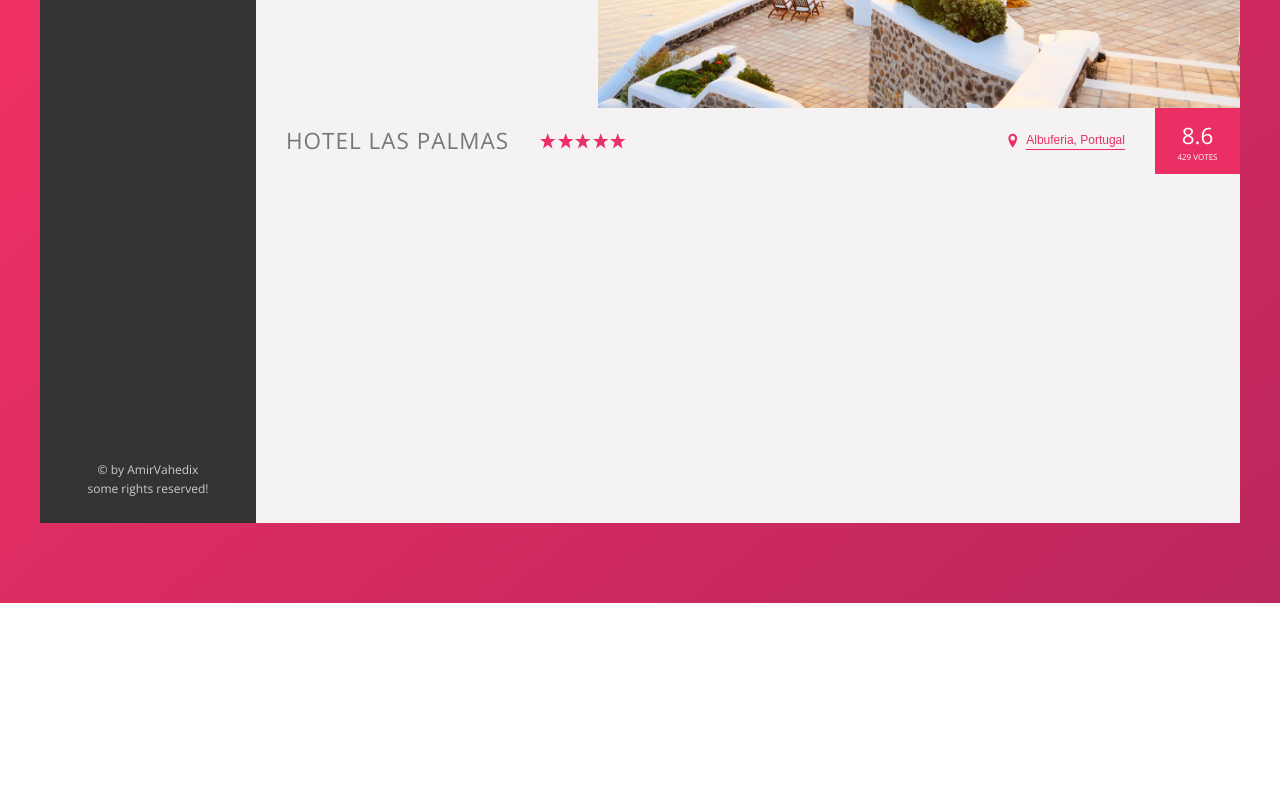
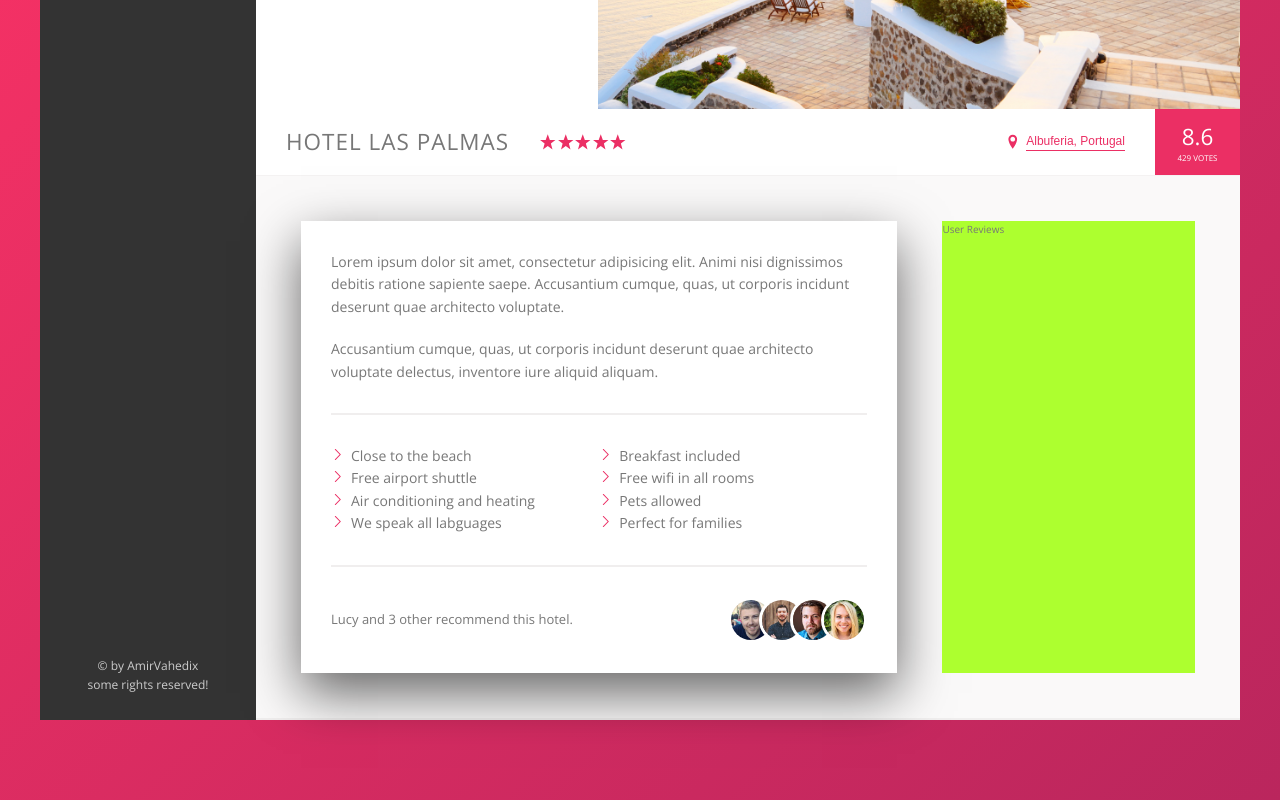
Before and after one commit to AmirVahedix/Trillo, a website: page index.html in a window 1280 px wide. Shown: the part 428-1228 px from the top of the page. Before the commit the page ends 1031 px from the top, so only its background shows below. Drawn offline with nearby package versions, Linux system fonts and the light colour scheme.

Commit message:
Build description section

```diff
--- a/index.html
+++ b/index.html
@@ -154,7 +154,46 @@
 
                 </div>
 
+                <div class="detail">
 
+                    <div class="description">
+                        <p class="paragraph">
+                            Lorem ipsum dolor sit amet, consectetur adipisicing elit. Animi nisi dignissimos debitis
+                            ratione sapiente saepe. Accusantium cumque, quas, ut corporis incidunt deserunt quae
+                            architecto voluptate.
+                        </p>
+                        <p class="paragraph">
+                            Accusantium cumque, quas, ut corporis incidunt deserunt quae architecto voluptate delectus,
+                            inventore iure aliquid aliquam.
+                        </p>
+                        <ul class="list">
+                            <li class="list__item">Close to the beach</li>
+                            <li class="list__item">Breakfast included</li>
+                            <li class="list__item">Free airport shuttle</li>
+                            <li class="list__item">Free wifi in all rooms</li>
+                            <li class="list__item">Air conditioning and heating</li>
+                            <li class="list__item">Pets allowed</li>
+                            <li class="list__item">We speak all labguages</li>
+                            <li class="list__item">Perfect for families</li>
+                        </ul>
+                        <div class="recommend">
+                            <p class="recommend__count">
+                                Lucy and 3 other recommend this hotel.
+                            </p>
+                            <div class="recommend__friends">
+                                <img src="img/user-3.jpg" alt="Friend 3" class="recommend__photo">
+                                <img src="img/user-4.jpg" alt="Friend 4" class="recommend__photo">
+                                <img src="img/user-5.jpg" alt="Friend 5" class="recommend__photo">
+                                <img src="img/user-6.jpg" alt="Friend 6" class="recommend__photo">
+                            </div>
+                        </div>
+                    </div>
+
+                    <div class="user-reviews">
+                        User Reviews
+                    </div>
+
+                </div>
 
             </main>
 
--- a/sass/_base.scss
+++ b/sass/_base.scss
@@ -13,6 +13,8 @@
     --color-grey-dark-3: #999;
 
     --shadow-dark: 0 2rem 6rem rgba(0,0,0,.3);
+    --shadow-light: 0 2rem 5rem rgba(0, 0, 0, .6);
+    --line: 2px solid var(--color-grey-light-3);
 }
 
 * {
--- a/sass/_components.scss
+++ b/sass/_components.scss
@@ -311,3 +311,78 @@
         box-shadow: none;
     }
 }
+
+/////////////////////////////////////
+// PARAGRAPH
+.paragraph:not(:last-child) {
+    margin-bottom: 2rem;
+}
+
+
+/////////////////////////////////////
+// LIST
+.list {
+    list-style: none;
+    margin: 3rem 0;
+    padding: 3rem 0;
+    border-top: var(--line);
+    border-bottom: var(--line);
+    display: flex;
+    flex-wrap: wrap;
+
+    &__item {
+        flex: 0 0 50%;
+    }
+
+    &__item::before {
+        content: "";
+        display: inline-block;
+        height: 1.3rem;
+        width: 1.3rem;
+        margin-right: .7rem;
+
+        // Older browsers
+        // background-image: url('../img/chevron-thin-right.svg');
+        // background-size: cover;
+
+        // newer browsers - masks
+        background-color: var(--color-primary);
+        mask-image: url('../img/chevron-thin-right.svg');
+        mask-size: cover;
+        -webkit-mask-image: url('../img/chevron-thin-right.svg');
+        -webkit-mask-size: cover;
+    }
+}
+
+/////////////////////////////////////
+// RECOMMEND
+.recommend {
+    font-size: 1.3rem;
+    color: var(--color-grey-dark-2);
+    display: flex;
+    justify-content: space-between;
+    align-items: center;
+
+    &__count {
+
+    }
+
+    &__friends {
+        display: flex;
+        align-items: center;
+        justify-content: center;
+    }
+
+    &__photo {
+        box-sizing: content-box ;
+        height: 4rem;
+        width: 4rem;
+        border-radius: 50%;
+        border: 3px solid #fff;
+
+        &:not(:last-child) {
+            margin-right: -1.5rem;
+        }
+    }
+
+}
--- a/sass/_layout.scss
+++ b/sass/_layout.scss
@@ -10,7 +10,7 @@
 .header {
     height: 7rem;
     background-color: #fff;
-    border-bottom: 1px solid var(--color-grey-light-2);
+    border-bottom: var(--line);
     font-size: 1.4rem;
     display: flex;
     justify-content: space-between;
@@ -31,6 +31,26 @@
 
 .hotel-view {
     flex: 1;
+    background-color:#fff;
+}
 
-    height: 80rem;
+.detail {
+    display: flex;
+    padding: 4.5rem;
+    background-color: var(--color-grey-light-1);
+    border-bottom: var(--line);
 }
+
+.description {
+    font-size: 1.4rem ;
+    background-color: #fff;
+    box-shadow: var(--shadow-light);
+    flex: 0 0 60%;
+    padding: 3rem;
+    margin-right: 4.5rem;
+}
+
+.user-reviews {
+    background-color: greenyellow;
+    flex: 1;
+}
```
Also changed, not shown: css/style.css, 1 other file.
